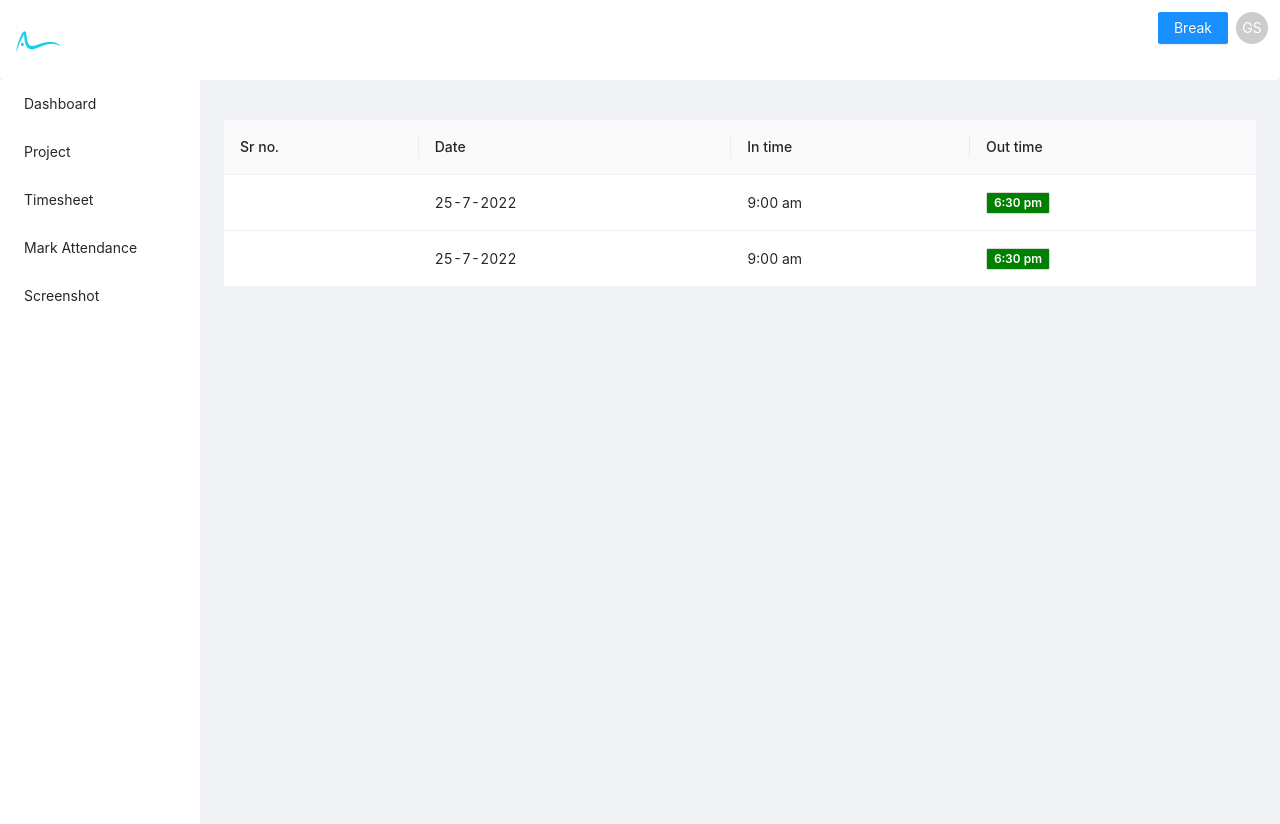
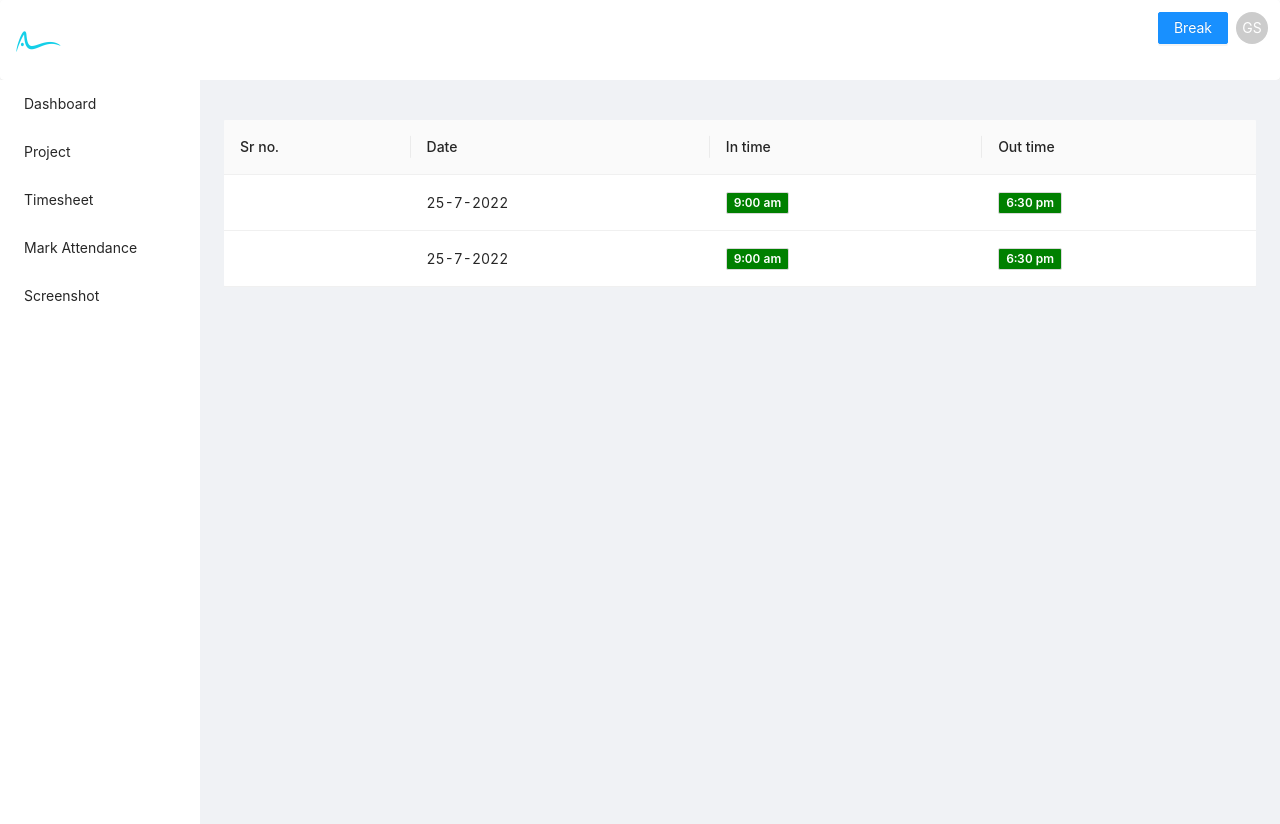
Before and after one commit to AmrManas/frontend-hackathon, a Next.js app: page /timesheet in a window 1280 px wide. Built offline with nearby package versions, Linux system fonts and the light colour scheme.

Commit message:
add time entries and time sheet

```diff
--- a/components/DraggableCard/Draggable/index.jsx
+++ b/components/DraggableCard/Draggable/index.jsx
@@ -1,3 +1,4 @@
+import moment from "moment";
 import React from "react";
 import { useDrag } from "react-dnd";
 
@@ -17,6 +18,7 @@ const boxstyle = {
 };
 
 const Draggable = ({ children, onDrop, payload }) => {
+  console.log("payload", payload);
   const [{ opacity }, drag] = useDrag(
     () => ({
       type: ItemTypes.BOX,
@@ -48,7 +50,26 @@ const Draggable = ({ children, onDrop, payload }) => {
   );
   return (
     <div ref={drag} style={{ ...boxstyle, opacity }} className="shadow-md ">
-      {children}
+      <div>{children}</div>
+      <div className="flex gap-3 my-2">
+        {payload?.timeSheet?.startTime && (
+          <div className="text-xs font-medium text-red-400">
+            In time :
+            <span className="">
+              {payload?.timeSheet?.startTime &&
+                moment(payload?.timeSheet?.startTime).format("LT")}
+            </span>
+          </div>
+        )}
+        {payload?.timeSheet?.endTime && (
+          <div className="text-xs font-medium text-green-500">
+            Out Time :
+            <span className="">
+              {payload?.timeSheet?.endTime && payload?.timeSheet?.endTime}
+            </span>
+          </div>
+        )}
+      </div>
     </div>
   );
 };
--- a/components/DraggableCard/DroppableAnswers/index.jsx
+++ b/components/DraggableCard/DroppableAnswers/index.jsx
@@ -47,6 +47,12 @@ const Droppable = ({ allowedDropEffect, getAllData }) => {
     const payload = {
       panel,
     };
+    if (panel === "todo") {
+      payload.timeSheet = {
+        startTime: "",
+        endTime: "",
+      };
+    }
 
     if (panel === "doing") {
       payload.timeSheet = { startTime: moment().toISOString() };
@@ -68,7 +74,7 @@ const Droppable = ({ allowedDropEffect, getAllData }) => {
   return (
     <>
       <DroppableItems
-        name={<span className="font-medium px-2 py-2">Todo</span>}
+        name={<span className="font-medium px-2 py-2 text-blue-500">Todo</span>}
         items={itemTodo}
         onDrop={(item) => {
           apiCall(item, "todo");
@@ -78,7 +84,9 @@ const Droppable = ({ allowedDropEffect, getAllData }) => {
         allowedDropEffect={allowedDropEffect}
       />
       <DroppableItems
-        name={<span className="font-medium px-2 py-2">Doing</span>}
+        name={
+          <span className="font-medium px-2 py-2 text-yellow-500">Doing</span>
+        }
         items={itemDoing}
         onDrop={(item) => {
           apiCall(item, "doing");
@@ -87,7 +95,9 @@ const Droppable = ({ allowedDropEffect, getAllData }) => {
         allowedDropEffect={allowedDropEffect}
       />
       <DroppableItems
-        name={<span className="font-medium px-2 py-2">Done</span>}
+        name={
+          <span className="font-medium px-2 py-2 text-green-500">Done</span>
+        }
         items={itemDone}
         onDrop={(item) => {
           apiCall(item, "done");
@@ -107,15 +117,8 @@ function DroppableItems({ name, items, onDrop, allowedDropEffect }) {
       accept: ItemTypes.BOX,
 
       drop: (item, monitor) => {
-        // console.log("item", item);
-        // setItems((p) => [...p, item]);
         const data = monitor.getItem();
-        // console.log("data", data);
-        // if (item) {
-        //   axios
-        //     .put(`${hostUrl}/user/updateTask/${item?._id}`, { ...item })
-        //     .then((res) => {});
-        // }
+
         onDrop(item);
 
         return {
--- a/pages/MarkAttendance/index.jsx
+++ b/pages/MarkAttendance/index.jsx
@@ -1,5 +1,16 @@
 import React, { useEffect, useState } from "react";
-import { Avatar, Button, Col, Divider, message, Row, Spin, Tabs } from "antd";
+import {
+  Avatar,
+  Button,
+  Col,
+  Divider,
+  message,
+  Row,
+  Spin,
+  Tabs,
+  Table,
+  Tag,
+} from "antd";
 import axios from "axios";
 import { hostUrl } from "../../hostUrl";
 import Image from "next/image";
@@ -11,6 +22,66 @@ import { userCurrent } from "../../store/currentUser";
 // socket = io(`${hostUrl}/user/me/k`);
 
 const MarkAttendance = () => {
+  const dataSource = [
+    {
+      key: "1",
+      date: "25-7-2022",
+      inTime: "9:00 am",
+      outTime: "6:30 pm",
+    },
+    {
+      key: "2",
+      date: "25-7-2022",
+      inTime: "9:00 am",
+      outTime: "6:30 pm",
+    },
+  ];
+
+  const columns = [
+    {
+      title: "Sr no.",
+      dataIndex: "date",
+      key: "date",
+      render: (_, __, idx) => {
+        idx + 1;
+      },
+    },
+    {
+      title: "Date",
+      dataIndex: "date",
+      key: "date",
+    },
+    {
+      title: "In time",
+      dataIndex: "inTime",
+      key: "intime",
+      render: (data) => (
+        <div>
+          <Tag
+            style={{ background: "green", color: "white", fontWeight: 600 }}
+            className="bg-green-500 text-white font-medium"
+          >
+            {data}
+          </Tag>
+        </div>
+      ),
+    },
+    {
+      title: "Out time ",
+      dataIndex: "outTime",
+      key: "outTime",
+      render: (data) => (
+        <div>
+          <Tag
+            style={{ background: "green", color: "white", fontWeight: 600 }}
+            className="bg-green-500 text-white font-medium"
+          >
+            {data}
+          </Tag>
+        </div>
+      ),
+    },
+  ];
   const [loading, setLoading] = useState(false);
   const [count, setCount] = useState(0);
   const [data, setData] = useState({});
@@ -81,11 +152,12 @@ const MarkAttendance = () => {
   }, []);
 
   return (
-    <div className=" my-20">
+    <div className=" my-20 w-full">
       <div className="">
         <h1 className="text-4xl font-medium text-[#1890ff]">Mark Attendance</h1>
       </div>
       <Divider />
+      <div className="">
         <div className="">
           <Row>
             <Col xl={7} lg={7} md={12} sm={18} xs={24}>
@@ -129,7 +201,8 @@ const MarkAttendance = () => {
 
                               setLoading(true);
                               const headers = {
-                              accessToken: localStorage.getItem("accessToken"),
+                                accessToken:
+                                  localStorage.getItem("accessToken"),
                               };
                               console.log("headers", headers);
                               axios
@@ -191,7 +264,8 @@ const MarkAttendance = () => {
                               );
                               setLoading(true);
                               const headers = {
-                              accessToken: localStorage.getItem("accessToken"),
+                                accessToken:
+                                  localStorage.getItem("accessToken"),
                               };
                               console.log("headers", headers);
                               axios
@@ -268,6 +342,17 @@ const MarkAttendance = () => {
             </Col>
           </Row>
         </div>
+
+        {/* <div className="mt-10 h-[85vh]">
+          <div>
+            <Table
+              columns={columns}
+              dataSource={dataSource}
+              pagination={false}
+            />
+          </div>
+        </div> */}
+      </div>
     </div>
   );
 };
--- a/pages/timeEntries/index.jsx
+++ b/pages/timeEntries/index.jsx
@@ -55,7 +55,11 @@ const TimeEntries = () => {
       <div className="flex justify-center mt-5">
         <DraggableQuestions getAllData={getAllData} />
       </div>
-      <AddTask isModal={isModal} setIsModal={setIsModal} />
+      <AddTask
+        isModal={isModal}
+        setIsModal={setIsModal}
+        getAllData={getAllData}
+      />
     </div>
   );
 };
--- a/pages/timesheet/index.jsx
+++ b/pages/timesheet/index.jsx
@@ -35,6 +35,16 @@ const TimeSheet = () => {
       title: "In time",
       dataIndex: "inTime",
       key: "intime",
+      render: (data) => (
+        <div>
+          <Tag
+            style={{ background: "green", color: "white", fontWeight: 600 }}
+            className="bg-green-500 text-white font-medium"
+          >
+            {data}
+          </Tag>
+        </div>
+      ),
     },
     {
       title: "Out time ",
--- a/pages/user/login/index.jsx
+++ b/pages/user/login/index.jsx
@@ -40,7 +40,7 @@ const Login = ({}) => {
           setLoading(false);
           localStorage.setItem("accessToken", res?.data?.accessToken);
           localStorage.setItem("refreshToken", res?.data?.refreshToken);
-          router.push(`/`);
+          router.push(`/MarkAttendance`);
         }
       })
       .catch((err) => {
```
Lines whose indentation alone changed are shown as unchanged.
